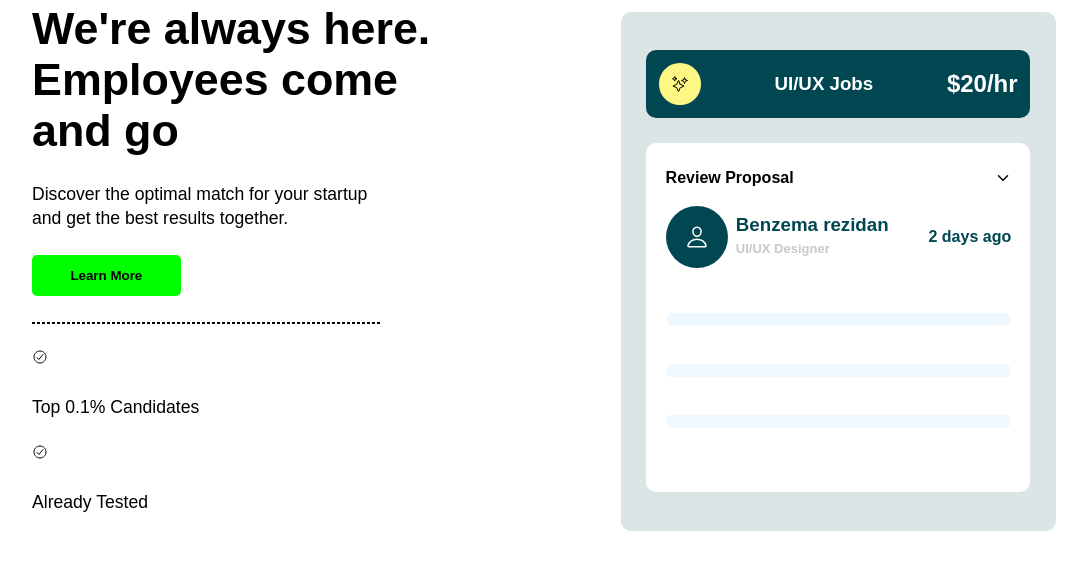
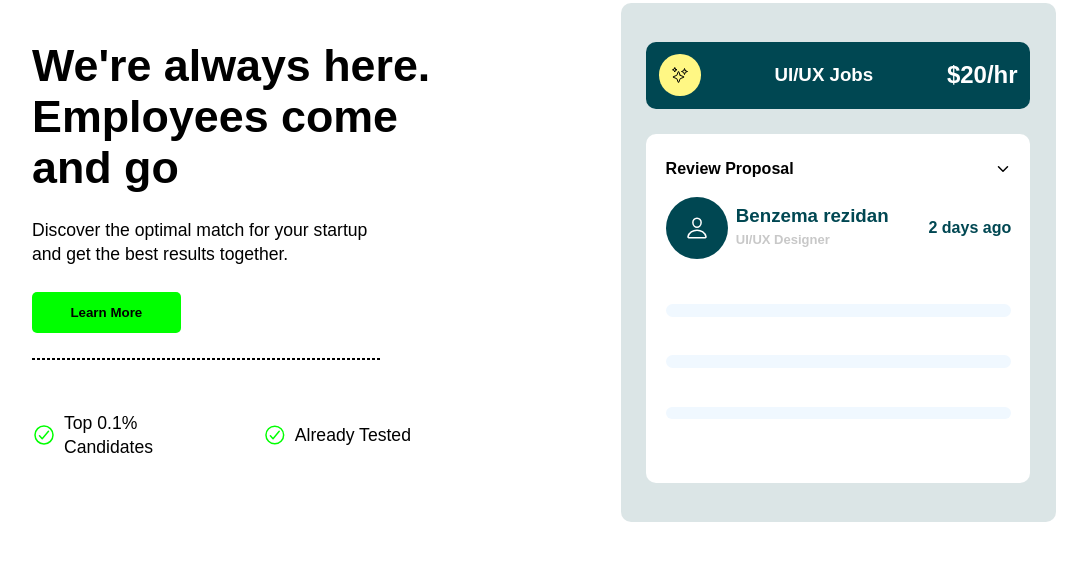
Before and after one commit to Bhavu7/Hirings, a plain HTML site: page index.html in a window 1280 px wide. Shown: the part 991-1556 px from the top of the page, without its empty margins (96-1183 px from the left). Drawn offline with nearby package versions, Linux system fonts and the light colour scheme.

Commit message:
Added Css for Cards

```diff
--- a/styles.css
+++ b/styles.css
@@ -38,7 +38,6 @@ nav .nav-links ul li a {
     text-decoration: none;
     color: #000;
     align-items: center;
-    gap: 0.5vw;
     -webkit-transition: ease-in-out 0.3s;
     -moz-transition: ease-in-out 0.3s;
     -ms-transition: ease-in-out 0.3s;
@@ -246,10 +245,23 @@ nav .btns #signup {
     margin-bottom: 2vw;
 }
 
-.advice .advice-content .left-stats{
+.advice .advice-content .advice-stats {
     display: flex;
     align-items: center;
-    justify-content: space-evenly;
+    justify-content: flex-start;
+    gap: 2rem;
+}
+
+.advice .advice-content .advice-stats .left-stat,
+.advice .advice-content .advice-stats .right-stat {
+    display: flex;
+    align-items: center;
+    gap: 0.5rem;
+}
+
+.advice .advice-content .advice-stats ion-icon {
+    color: lime;
+    font-size: 1.5rem;
 }
 
 .advice .advice-card {
@@ -370,6 +382,6 @@ nav .btns #signup {
     border-radius: 50px;
 }
 
-.advice .advice-card .card .card-review .review-skeleton hr:nth-last-child(4){
+.advice .advice-card .card .card-review .review-skeleton hr:nth-last-child(4) {
     margin-bottom: 0;
 }
```
